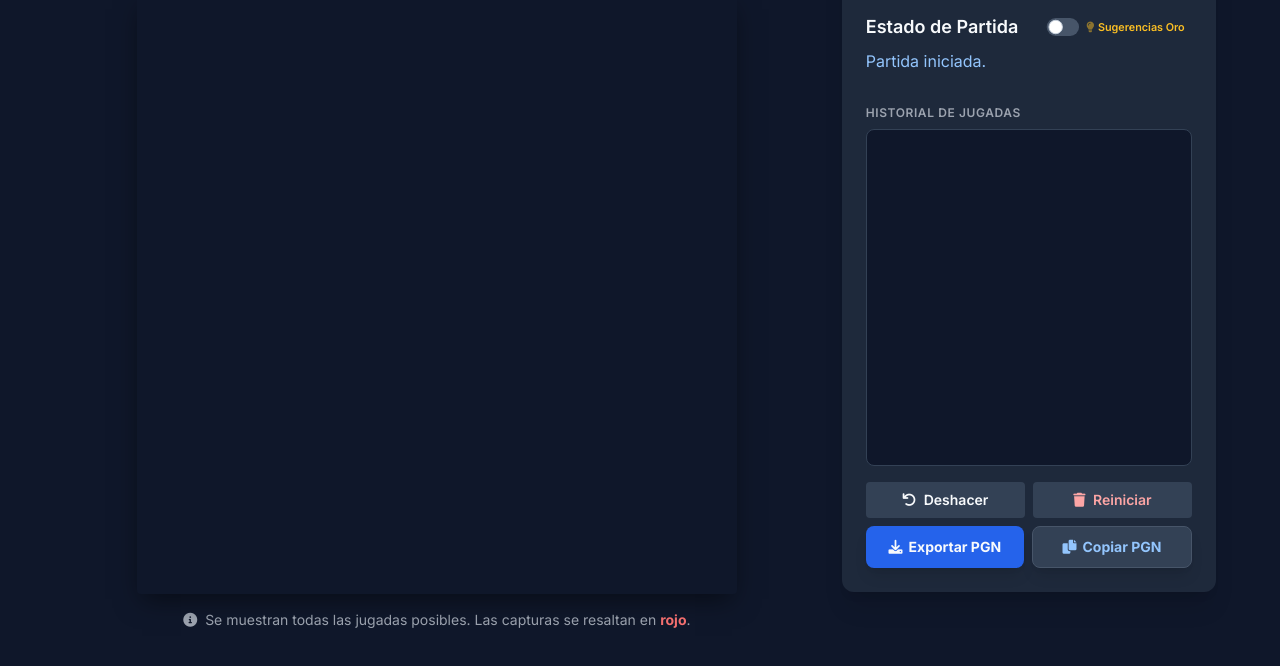
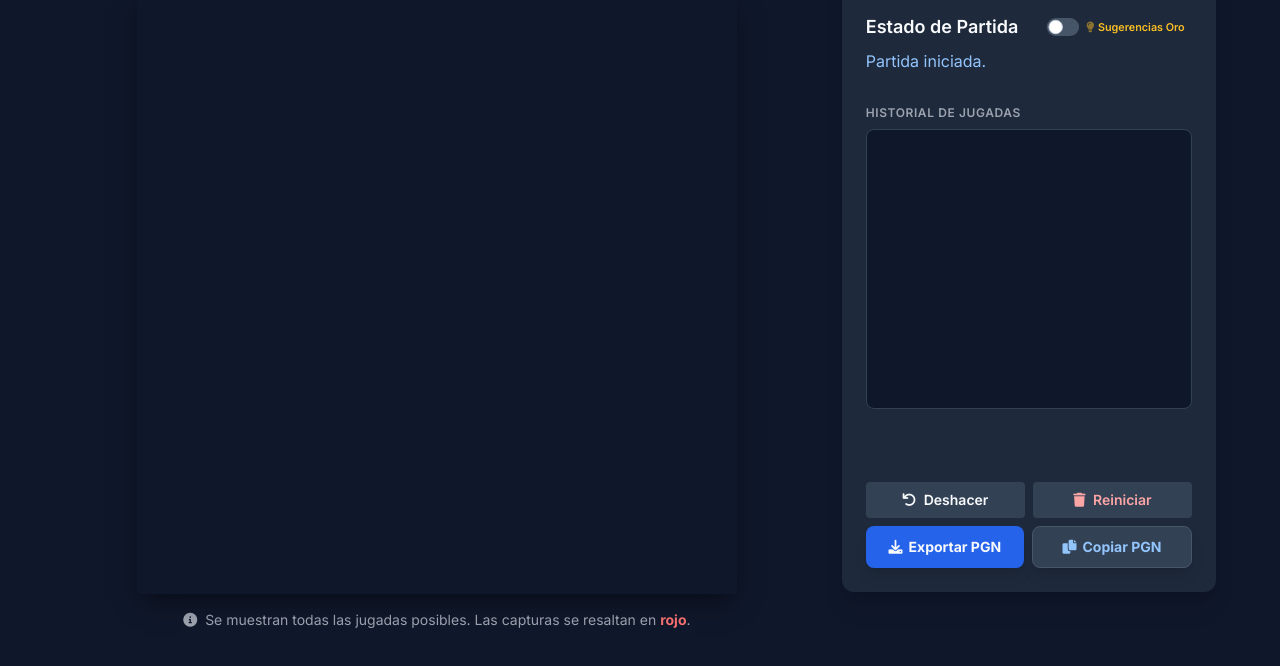
Before and after one commit to onejulian/chess-board, a plain HTML site: page index.html in a window 1280 px wide. Shown: the part 114-780 px from the top of the page. Drawn offline with nearby package versions, Linux system fonts and the light colour scheme.

Commit message:
fix: add overflow constraints to analysis, move history, and saved games containers

```diff
--- a/index.html
+++ b/index.html
@@ -71,7 +71,7 @@
             </div>
 
             <!-- Tab Content: Análisis -->
-            <div id="tab-analysis" class="flex flex-col flex-1">
+            <div id="tab-analysis" class="flex flex-col flex-1 min-h-0">
                 <h2 class="text-lg font-semibold mb-2 flex justify-between items-center">
                     <span>Estado de Partida</span>
                     <!-- Real-time analysis toggle -->
@@ -93,7 +93,7 @@
 
                 <h3 class="text-xs font-semibold text-gray-400 mb-2 uppercase tracking-wider">Historial de Jugadas</h3>
                 <div id="move-list"
-                    class="flex-1 bg-slate-900 rounded-lg p-3 overflow-y-auto mb-4 flex flex-col gap-1 text-sm font-mono border border-slate-700 min-h-[150px]">
+                    class="flex-1 bg-slate-900 rounded-lg p-3 overflow-y-auto mb-4 flex flex-col gap-1 text-sm font-mono border border-slate-700 min-h-[150px] max-h-[280px]">
                     <!-- Los movimientos se inyectarán aquí -->
                 </div>
 
@@ -292,7 +292,7 @@
             <!-- Tab Content: Historial -->
             <div id="tab-history" class="hidden flex flex-col flex-1 h-full min-h-[300px]">
                 <h3 class="text-xs font-semibold text-gray-400 mb-2 uppercase tracking-wider">Partidas Guardadas</h3>
-                <div id="history-list" class="flex-1 overflow-y-auto mb-4 flex flex-col gap-2 min-h-[150px] pr-1">
+                <div id="history-list" class="flex-1 overflow-y-auto mb-4 flex flex-col gap-2 min-h-[150px] max-h-[320px] pr-1">
                     <!-- Las partidas se inyectarán aquí -->
                 </div>
                 <!-- Botón para borrar todo el historial -->
```
